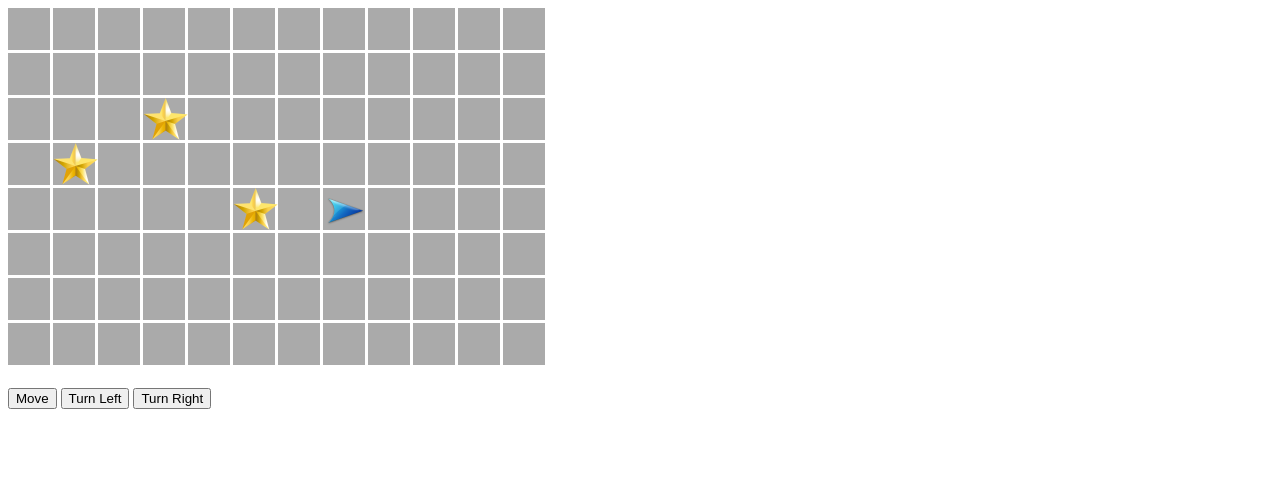
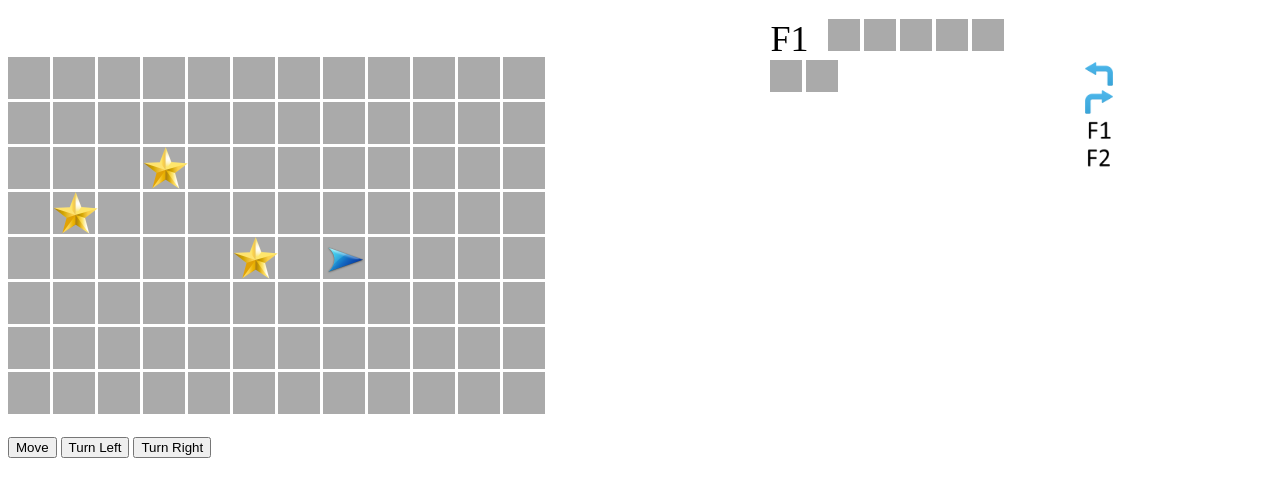
Before and after one commit to heobietbay/robo_puzzle, a plain HTML site: page index.html in a window 1280 px wide. Drawn offline with Linux system fonts and the light colour scheme.

Commit message:
Add more images + relayout to accept commands pallet

```diff
--- a/index.html
+++ b/index.html
@@ -6,13 +6,16 @@
 </head>
 
 <body>
+    <div style="width:100%">
+        <img id="blackTile" width="45" height="45" src="images/black_tile.png" style="visibility:hidden" />
+        <img id="robo" width="45" height="45" src="images/arrow_right.png" style="visibility:hidden" />
+        <img id="robo_l" width="45" height="45" src="images/arrow_left.png" style="visibility:hidden" />
+        <img id="robo_d" width="45" height="45" src="images/arrow_down.png" style="visibility:hidden" />
+        <img id="robo_u" width="45" height="45" src="images/arrow_up.png" style="visibility:hidden" />
+        <img id="star" width="45" height="45" src="images/star.png" style="visibility:hidden" />
+    </div>
+    <div style="width:60%;display: inline-block;">
         <canvas id="board" width="540" height="360"></canvas>
-    <img id="blackTile" width="45" height="45" src="images/black_tile.png" style="visibility:hidden">
-    <img id="robo" width="45" height="45" src="images/arrow_right.png" style="visibility:hidden">
-    <img id="robo_l" width="45" height="45" src="images/arrow_left.png" style="visibility:hidden">
-    <img id="robo_d" width="45" height="45" src="images/arrow_down.png" style="visibility:hidden">
-    <img id="robo_u" width="45" height="45" src="images/arrow_up.png" style="visibility:hidden">
-    <img id="star" width="45" height="45" src="images/star.png" style="visibility:hidden">
         <p>
             <div id="control">
                 <input type="button" name="move" value="Move" onclick="robo.move()" />
@@ -20,6 +23,26 @@
                 <input type="button" name="right" value="Turn Right" onclick="robo.turnRight()" />
             </div>
         </p>
+    </div>
+    <div style="width:35%;display: inline-block; position: relative; bottom: 360px">
+        <div style="width:60%">
+            <span style="font-size: 36px">F1</span>
+            <span>&nbsp;&nbsp;&nbsp;</span>
+            <img width="32" height="32" src="images/black_tile.png"/>
+            <img width="32" height="32" src="images/black_tile.png"/>
+            <img width="32" height="32" src="images/black_tile.png"/>
+            <img width="32" height="32" src="images/black_tile.png"/>
+            <img width="32" height="32" src="images/black_tile.png"/>
+            <img width="32" height="32" src="images/black_tile.png"/>
+            <img width="32" height="32" src="images/black_tile.png"/>
+        </div>
+        <div style="width: 35%; float: right; padding-right: 100px; position: relative; bottom: 36px">
+            <img id="turn_l" src="images/turn_left.png"  width="28" height="28" style="float: inherit; clear: right" />
+            <img id="turn_r" src="images/turn_right.png" width="28" height="28" style="float: inherit; clear: right" />
+            <img id="f1" src="images/f1.png" width="28" height="28" style="float: inherit; clear: right" />
+            <img id="f2" src="images/f2.png" width="28" height="28" style="float: inherit; clear: right" />
+        </div>
+    </div>
     <script type="text/javascript" src="scripts/data.js"></script>
     <script type="text/javascript" src="scripts/robo.js"></script>
     <script type="text/javascript" src="scripts/boardmanager.js"></script>
@@ -35,30 +58,28 @@
     var starImg = document.getElementById("star");
 
     var mainBoard = document.getElementById('board');
-    var boardManager = new BoardManager(mainBoard,MATRIX,STARS_LOCATION);
+    var boardManager = new BoardManager(mainBoard, MATRIX, STARS_LOCATION);
 
     window.onload = function() {
         boardManager.init();
         boardManager.drawStarList(starImg);
-        boardManager.handleRobotMove(robo,roboImgs);
+        boardManager.handleRobotMove(robo, roboImgs);
     };
     // refresh every 30 mil sec
     var gameIntervalId = window.setInterval(() => window.requestAnimationFrame(function() {
         boardManager.clearCanvas();
         boardManager.init();
         boardManager.drawStarList(starImg);
-        boardManager.handleRobotMove(robo,roboImgs);
+        boardManager.handleRobotMove(robo, roboImgs);
     }), 30);
 
     var checkIntervalId = window.setInterval(() => {
-    	if(boardManager.gameOver()){
+        if (boardManager.gameOver()) {
             window.clearInterval(gameIntervalId);
             window.clearInterval(checkIntervalId);
             alert("Game over ^^");
         }
     }, 1000);
-
-
     </script>
 </body>
 
```
Also changed, not shown: images/F1.png (added), images/F2.png (added), images/org/F1.png (added), images/org/F2.png (added), images/org/turn_left.png (added), images/org/turn_right.png (added), images/turn_left.png (added), images/turn_right.png (added). Lines whose indentation alone changed are shown as unchanged.
